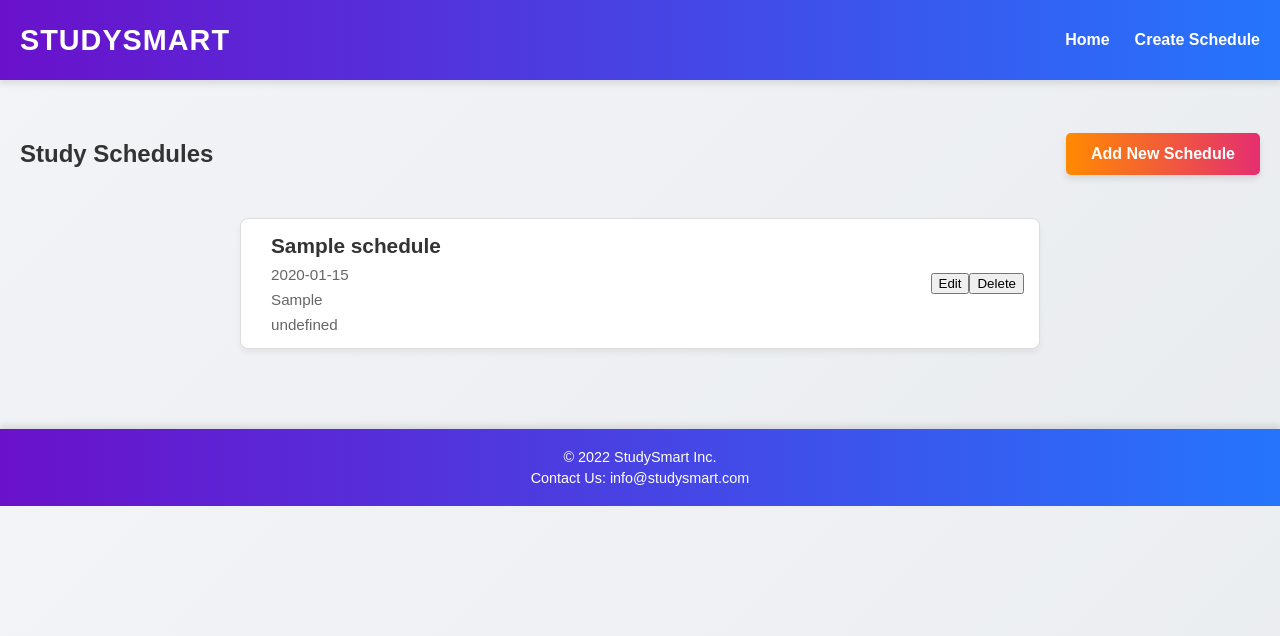
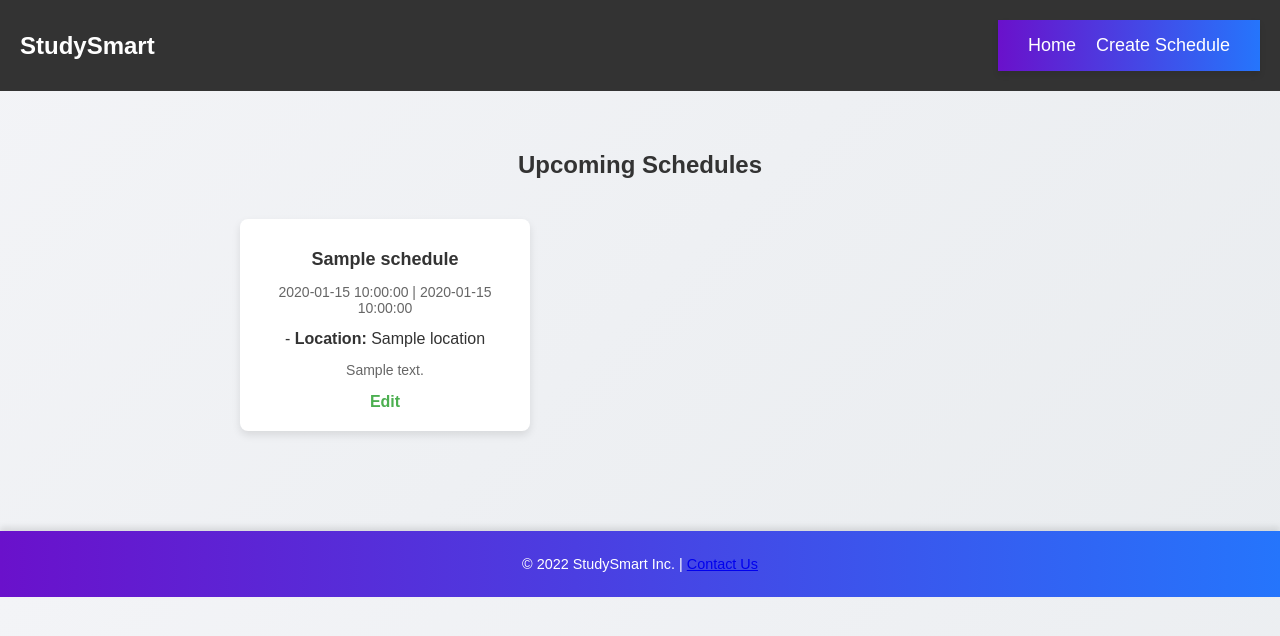
Before and after one commit to YogiSunil/StudeySmart, a Flask app: template templates/index.html in a window 1280 px wide. Shown: the top 636 px of the page. Run offline with Flask 3, Linux system fonts and the light colour scheme; the template is opened without the code that fills it: most values are stand-ins (such as "Sample title", 1, 10 or a date in 2020).

Commit message:
some new features

```diff
--- a/app.py
+++ b/app.py
@@ -1,66 +1,42 @@
-from flask import Flask, render_template, jsonify, request
-from models import db, Schedule
+from flask import Flask, render_template, request, redirect, url_for
 
 app = Flask(__name__)
-app.config['SQLALCHEMY_DATABASE_URI'] = 'sqlite:///schedules.db'
-app.config['SQLALCHEMY_TRACK_MODIFICATIONS'] = False
 
-db.init_app(app)
+# In-memory schedule storage for demonstration
+schedules = []
 
 @app.route('/')
-def home():
-    return render_template('index.html')
+def index():
+    return render_template('index.html', schedules=schedules)
 
-@app.route('/api/schedules', methods=['GET'])
-def get_schedules():
-    schedules = Schedule.query.all()
-    return jsonify([{
-        'id': schedule.id,
-        'title': schedule.title,
-        'time': schedule.time,
-        'location': schedule.location,
-        'icon': schedule.icon
-    } for schedule in schedules])
+@app.route('/schedules/create', methods=['GET', 'POST'])
+def create_schedule():
+    if request.method == 'POST':
+        new_schedule = {
+            'id': len(schedules) + 1,
+            'title': request.form['title'],
+            'date': request.form['date'],
+            'time': request.form['time'],
+            'description': request.form['description'],
+            'icon': request.form['icon'],
+            'reminder': 'reminder' in request.form
+        }
+        schedules.append(new_schedule)
+        return redirect(url_for('index'))
+    return render_template('create_schedule.html')
 
-@app.route('/api/schedules', methods=['POST'])
-def add_schedule():
-    data = request.json
-    new_schedule = Schedule(
-        title=data['title'],
-        time=data['time'],
-        location=data['location'],
-        icon=data['icon']
-    )
-    db.session.add(new_schedule)
-    db.session.commit()
-    return jsonify({'message': 'Schedule added'}), 201
-
-@app.route('/api/schedules/<int:schedule_id>', methods=['PUT'])
-def update_schedule(schedule_id):
-    data = request.json
-    schedule = Schedule.query.get(schedule_id)
-    if not schedule:
-        return jsonify({'message': 'Schedule not found'}), 404
-
-    schedule.title = data['title']
-    schedule.time = data['time']
-    schedule.location = data['location']
-    db.session.commit()
-
-    return jsonify({'message': 'Schedule updated'})
-
-@app.route('/api/schedules/<int:schedule_id>', methods=['DELETE'])
-def delete_schedule(schedule_id):
-    schedule = Schedule.query.get(schedule_id)
-    if not schedule:
-        return jsonify({'message': 'Schedule not found'}), 404
-
-    db.session.delete(schedule)
-    db.session.commit()
-
-    return jsonify({'message': 'Schedule deleted'})
+@app.route('/schedules/edit/<int:schedule_id>', methods=['GET', 'POST'])
+def edit_schedule(schedule_id):
+    schedule = next((s for s in schedules if s['id'] == schedule_id), None)
+    if request.method == 'POST' and schedule:
+        schedule['title'] = request.form['title']
+        schedule['date'] = request.form['date']
+        schedule['time'] = request.form['time']
+        schedule['description'] = request.form['description']
+        schedule['icon'] = request.form['icon']
+        schedule['reminder'] = 'reminder' in request.form
+        return redirect(url_for('index'))
+    return render_template('edit_schedule.html', schedule=schedule)
 
 if __name__ == '__main__':
-    with app.app_context():
-        db.create_all()
     app.run(debug=True)
--- a/static/script.js
+++ b/static/script.js
@@ -1,23 +1,27 @@
-let editingScheduleId = null;  // Track if we're editing a schedule
+document.getElementById('schedule-form').addEventListener('submit', submitSchedule);
 
-function toggleScheduleForm(schedule = null) {
-    const formSection = document.getElementById('schedule-form-section');
-    const formTitle = document.getElementById('form-title');
+let editingScheduleId = null;
 
-    if (schedule) {
-        editingScheduleId = schedule.id;
-        formTitle.textContent = "Edit Schedule";
-        document.getElementById('title').value = schedule.title;
-        document.getElementById('time').value = schedule.time;
-        document.getElementById('location').value = schedule.location;
-        document.getElementById('description').value = schedule.description;
-    } else {
-        editingScheduleId = null;
-        formTitle.textContent = "Add New Schedule";
-        document.getElementById('schedule-form').reset();
-    }
-
-    formSection.style.display = formSection.style.display === "none" ? "block" : "none";
+function fetchSchedules() {
+    fetch('/api/schedules')
+        .then(response => response.json())
+        .then(data => {
+            const list = document.getElementById('schedule-list');
+            list.innerHTML = '';
+            data.forEach(schedule => {
+                const li = document.createElement('li');
+                li.textContent = `${schedule.title} at ${schedule.time} in ${schedule.location}`;
+                const editButton = document.createElement('button');
+                editButton.textContent = 'Edit';
+                editButton.onclick = () => editSchedule(schedule);
+                const deleteButton = document.createElement('button');
+                deleteButton.textContent = 'Delete';
+                deleteButton.onclick = () => deleteSchedule(schedule.id);
+                li.appendChild(editButton);
+                li.appendChild(deleteButton);
+                list.appendChild(li);
+            });
+        });
 }
 
 function submitSchedule(event) {
@@ -27,13 +31,17 @@ function submitSchedule(event) {
         title: document.getElementById('title').value,
         time: document.getElementById('time').value,
         location: document.getElementById('location').value,
-        description: document.getElementById('description').value,
+        icon: document.getElementById('icon').value,
+        reminder: document.getElementById('reminder').value,
+        recurrence: document.getElementById('recurrence').value,
+        timezone: document.getElementById('timezone').value,
     };
 
-    if (editingScheduleId) {
-        // Edit the existing schedule
-        fetch(`/api/schedules/${editingScheduleId}`, {
-            method: 'PUT',
+    const url = editingScheduleId ? `/api/schedules/${editingScheduleId}` : '/api/schedules';
+    const method = editingScheduleId ? 'PUT' : 'POST';
+
+    fetch(url, {
+        method: method,
         headers: {
             'Content-Type': 'application/json'
         },
@@ -43,56 +51,24 @@ function submitSchedule(event) {
     .then(data => {
         alert(data.message);
         fetchSchedules();
-            toggleScheduleForm();
-        });
-    } else {
-        // Add a new schedule
-        fetch('/api/schedules', {
-            method: 'POST',
-            headers: {
-                'Content-Type': 'application/json'
-            },
-            body: JSON.stringify(scheduleData)
-        })
-        .then(response => response.json())
-        .then(data => {
-            alert(data.message);
-            fetchSchedules();
-            toggleScheduleForm();
-        });
-    }
-}
-
-function fetchSchedules() {
-    fetch('/api/schedules')
-        .then(response => response.json())
-        .then(schedules => {
-            const scheduleList = document.getElementById('schedule-list');
-            scheduleList.innerHTML = '';
-            schedules.forEach(schedule => {
-                const item = document.createElement('div');
-                item.className = 'schedule-item';
-
-                item.innerHTML = `
-                    <i class="${schedule.icon}" style="font-size: 2em; margin-right: 15px;"></i>
-                    <div>
-                        <h3>${schedule.title}</h3>
-                        <p>${schedule.time}</p>
-                        <p>${schedule.location}</p>
-                        <p>${schedule.description}</p>
-                    </div>
-                    <button onclick="toggleScheduleForm(${schedule})">Edit</button>
-                    <button onclick="deleteSchedule(${schedule.id})">Delete</button>
-                `;
-                scheduleList.appendChild(item);
-            });
+        editingScheduleId = null;
+        document.getElementById('schedule-form').reset();
     });
 }
 
-function deleteSchedule(id) {
-    fetch(`/api/schedules/${id}`, {
-        method: 'DELETE'
-    })
+function editSchedule(schedule) {
+    document.getElementById('title').value = schedule.title;
+    document.getElementById('time').value = schedule.time;
+    document.getElementById('location').value = schedule.location;
+    document.getElementById('icon').value = schedule.icon;
+    document.getElementById('reminder').value = schedule.reminder;
+    document.getElementById('recurrence').value = schedule.recurrence;
+    document.getElementById('timezone').value = schedule.timezone;
+    editingScheduleId = schedule.id;
+}
+
+function deleteSchedule(scheduleId) {
+    fetch(`/api/schedules/${scheduleId}`, { method: 'DELETE' })
         .then(response => response.json())
         .then(data => {
             alert(data.message);
--- a/static/style.css
+++ b/static/style.css
@@ -142,3 +142,125 @@ footer p {
         opacity: 1;
     }
 }
+
+/* Global Styles */
+body {
+    font-family: Arial, sans-serif;
+    margin: 0;
+    padding: 0;
+    background-color: #f4f4f4;
+}
+
+header {
+    display: flex;
+    justify-content: space-between;
+    align-items: center;
+    background-color: #333;
+    color: #fff;
+    padding: 20px;
+}
+
+header .logo {
+    font-size: 24px;
+    font-weight: bold;
+}
+
+header nav a {
+    color: #fff;
+    margin: 0 10px;
+    text-decoration: none;
+    font-size: 18px;
+}
+
+header nav a:hover {
+    color: #f1f1f1;
+}
+
+footer {
+    text-align: center;
+    padding: 20px;
+    background-color: #333;
+    color: #fff;
+}
+
+/* Form Styles */
+.form-container {
+    max-width: 600px;
+    margin: 40px auto;
+    background-color: #fff;
+    padding: 20px;
+    border-radius: 8px;
+    box-shadow: 0 4px 8px rgba(0, 0, 0, 0.1);
+}
+
+label {
+    font-size: 16px;
+    margin-bottom: 8px;
+    display: block;
+}
+
+input, select, textarea {
+    width: 100%;
+    padding: 10px;
+    margin-bottom: 20px;
+    border: 1px solid #ccc;
+    border-radius: 4px;
+}
+
+button {
+    background-color: #4CAF50;
+    color: white;
+    padding: 12px 20px;
+    border: none;
+    border-radius: 4px;
+    cursor: pointer;
+}
+
+button:hover {
+    background-color: #45a049;
+}
+
+/* Schedules List */
+.schedule-list {
+    display: flex;
+    flex-wrap: wrap;
+    gap: 20px;
+    padding: 20px;
+}
+
+.schedule-card {
+    background-color: #fff;
+    padding: 20px;
+    border-radius: 8px;
+    box-shadow: 0 4px 8px rgba(0, 0, 0, 0.1);
+    width: 250px;
+    text-align: center;
+}
+
+.schedule-card i {
+    font-size: 40px;
+    margin-bottom: 15px;
+    color: #4CAF50;
+}
+
+.schedule-info h3 {
+    font-size: 18px;
+    margin: 10px 0;
+}
+
+.schedule-info p {
+    font-size: 14px;
+    color: #666;
+}
+
+.edit-btn {
+    display: block;
+    margin-top: 15px;
+    text-decoration: none;
+    color: #4CAF50;
+    font-weight: bold;
+}
+
+.edit-btn:hover {
+    color: #45a049;
+}
--- /dev/null
+++ b/templates/base.html
@@ -0,0 +1,25 @@
+<!DOCTYPE html>
+<html lang="en">
+<head>
+    <meta charset="UTF-8">
+    <meta name="viewport" content="width=device-width, initial-scale=1.0">
+    <title>StudySmart Scheduler</title>
+    <link rel="stylesheet" href="{{ url_for('static', filename='style.css') }}">
+    <link rel="stylesheet" href="https://cdnjs.cloudflare.com/ajax/libs/font-awesome/5.15.4/css/all.min.css">
+</head>
+<body>
+    <header>
+        <div class="logo">StudySmart</div>
+        <nav>
+            <a href="{{ url_for('index') }}">Home</a>
+            <a href="{{ url_for('create_schedule') }}">Create Schedule</a>
+        </nav>
+    </header>
+    <main>
+        {% block content %}{% endblock %}
+    </main>
+    <footer>
+        <p>&copy; 2022 StudySmart Inc. | <a href="mailto:info@studysmart.com">Contact Us</a></p>
+    </footer>
+</body>
+</html>
--- a/templates/index.html
+++ b/templates/index.html
@@ -1,37 +1,23 @@
-<!DOCTYPE html>
-<html lang="en">
-<head>
-    <meta charset="UTF-8">
-    <meta name="viewport" content="width=device-width, initial-scale=1.0">
-    <title>StudySmart - Schedule Manager</title>
-    <link rel="stylesheet" href="{{ url_for('static', filename='style.css') }}">
-    <link rel="stylesheet" href="https://cdnjs.cloudflare.com/ajax/libs/font-awesome/5.15.4/css/all.min.css">
-</head>
-<body>
-    <nav>
-        <div class="logo">StudySmart</div>
-        <ul>
-            <li><a href="#">Home</a></li>
-            <li><a href="#">Create Schedule</a></li>
-        </ul>
-    </nav>
+{% extends "base.html" %}
 
-    <main>
-        <section class="schedule-header">
-            <h1>Study Schedules</h1>
-            <button onclick="addSchedule()">Add New Schedule</button>
-        </section>
+{% block content %}
+<h2>Upcoming Schedules</h2>
+<div class="schedule-list">
+    {% for schedule in schedules %}
+        <div class="schedule-card">
+            <i class="{{ schedule.icon }}"></i>
+            <div class="schedule-info">
+                <h3>{{ schedule.title }}</h3>
+                <p>{{ schedule.date }} | {{ schedule.time }}</p>
+                {% if schedule.location %}
+                - <strong>Location:</strong> {{ schedule.location }}
+            {% endif %}
+                <P>{{schedule.description}}</P>
 
-        <section id="schedule-list" class="schedule-list">
-            <!-- Schedules will be populated here -->
-        </section>
-    </main>
+            </div>
+            <a href="{{ url_for('edit_schedule', schedule_id=schedule.id) }}" class="edit-btn">Edit</a>
 
-    <footer>
-        <p>&copy; 2022 StudySmart Inc.</p>
-        <p>Contact Us: info@studysmart.com</p>
-    </footer>
-
-    <script src="{{ url_for('static', filename='script.js') }}"></script>
-</body>
-</html>
+        </div>
+    {% endfor %}
+</div>
+{% endblock %}
```
Also changed, not shown: templates/create_schedule.html (added, +35 -0 lines), templates/edit_schedule.html (added, +34 -0 lines). Lines whose indentation alone changed are shown as unchanged.
